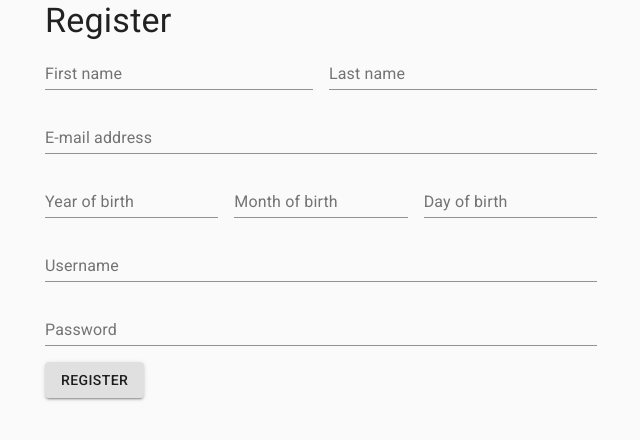
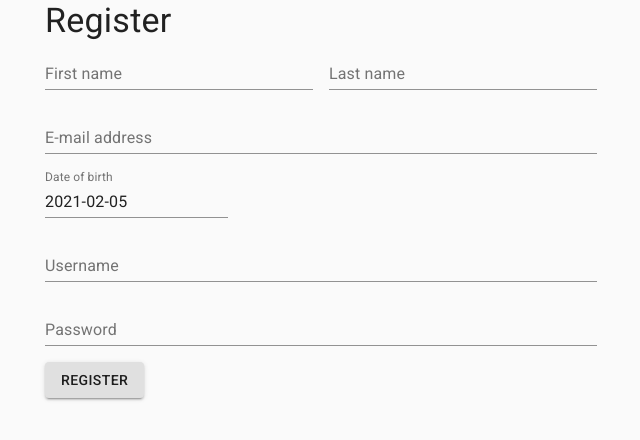
Before and after one commit to joaxcar/iv1201-group-5, a React (Create React App) app in the folder frontend/: page / in a window 1280 px wide. Shown: the top 440 px of the page, without its empty margins (319-959 px from the left). Built offline with nearby package versions, Linux system fonts and the light colour scheme.

Commit message:
Add datepicker component

```diff
--- a/frontend/package.json
+++ b/frontend/package.json
@@ -3,11 +3,14 @@
   "version": "0.1.0",
   "private": true,
   "dependencies": {
+    "@date-io/moment": "^1.3.13",
     "@hookform/resolvers": "^1.3.4",
     "@material-ui/core": "^4.11.3",
+    "@material-ui/pickers": "^3.2.10",
     "@testing-library/jest-dom": "^5.11.4",
     "@testing-library/react": "^11.1.0",
     "@testing-library/user-event": "^12.1.10",
+    "moment": "^2.29.1",
     "react": "^17.0.1",
     "react-dom": "^17.0.1",
     "react-hook-form": "^6.15.1",
--- a/frontend/src/App.jsx
+++ b/frontend/src/App.jsx
@@ -1,4 +1,6 @@
 import CssBaseline from "@material-ui/core/CssBaseline";
+import MomentUtils from "@date-io/moment";
+import { MuiPickersUtilsProvider } from "@material-ui/pickers";
 
 import Registration from "./Registration";
 
@@ -6,7 +8,9 @@ function App() {
 	return (
 		<>
 			<CssBaseline />
-			<Registration />
+			<MuiPickersUtilsProvider utils={MomentUtils}>
+				<Registration />
+			</MuiPickersUtilsProvider>
 		</>
 	);
 }
--- a/frontend/src/Registration.jsx
+++ b/frontend/src/Registration.jsx
@@ -1,3 +1,4 @@
+import { useState } from "react";
 import {
 	Container,
 	TextField,
@@ -5,7 +6,8 @@ import {
 	Typography,
 	Button,
 } from "@material-ui/core";
-import { useForm } from "react-hook-form";
+import { useForm, Controller } from "react-hook-form";
+import { DatePicker } from "@material-ui/pickers";
 import { yupResolver } from "@hookform/resolvers/yup";
 import * as yup from "yup";
 
@@ -13,19 +15,25 @@ const validationSchema = yup.object().shape({
 	firstName: yup.string().required(),
 	lastName: yup.string().required(),
 	email: yup.string().email().required(),
-	birthYear: yup.number().positive().required(),
-	birthMonth: yup.number().min(1).max(12).required(),
-	birthDay: yup.number().min(1).max(31).required(),
+	dateOfBirth: yup.date().required(),
 	username: yup.string().required(),
 	password: yup.string().required().min(8),
 });
 
 function Registration() {
-	const { register, handleSubmit, errors: validationErrors } = useForm({
+	const [date, setDate] = useState(new Date());
+
+	const {
+		register,
+		handleSubmit,
+		errors: validationErrors,
+		control,
+	} = useForm({
 		resolver: yupResolver(validationSchema),
 	});
 
 	function onSubmit(validatedData, event) {
+		const MONTH_ADJUSTER = 1;
 		event.preventDefault();
 		event.target.reset();
 
@@ -36,14 +44,18 @@ function Registration() {
 			},
 			email: validatedData.email,
 			dateOfBirth: {
-				year: validatedData.birthYear,
-				month: validatedData.birthMonth,
-				day: validatedData.birthDay,
+				date: {
+					year: validatedData.dateOfBirth.getFullYear(),
+					month:
+						validatedData.dateOfBirth.getMonth() + MONTH_ADJUSTER,
+					day: validatedData.dateOfBirth.getDate(),
+				},
 			},
 			username: validatedData.username,
 			password: validatedData.password,
 		};
 
+		// TODO: POST DATA
 		console.log(formattedRegistrationData);
 	}
 
@@ -94,44 +106,33 @@ function Registration() {
 							}
 						/>
 					</Grid>
-					<Grid item xs={6} md={4}>
-						<TextField
-							label="Year of birth"
-							name="birthYear"
-							inputRef={register}
-							error={validationErrors.birthYear ? true : false}
-							helperText={
-								validationErrors.birthYear
-									? "Year of birth is required and should be a number"
-									: null
-							}
-						></TextField>
-					</Grid>
-					<Grid item xs={6} md={4}>
-						<TextField
-							label="Month of birth"
-							name="birthMonth"
-							inputRef={register}
-							error={validationErrors.birthMonth ? true : false}
-							helperText={
-								validationErrors.birthMonth
-									? "Month of birth is required and should be a number between 1-12"
-									: null
-							}
-						></TextField>
-					</Grid>
-					<Grid item xs={6} md={4}>
-						<TextField
-							label="Day of birth"
-							name="birthDay"
-							inputRef={register}
-							error={validationErrors.birthDay ? true : false}
-							helperText={
-								validationErrors.birthDay
-									? "Day of birth is required and should be a number between 1-31"
-									: null
-							}
-						></TextField>
+					<Grid item>
+						<Controller
+							name="dateOfBirth"
+							control={control}
+							defaultValue={date}
+							render={() => (
+								<DatePicker
+									value={date}
+									onChange={setDate}
+									variant="inline"
+									autoOk
+									label="Date of birth"
+									openTo="year"
+									format="yyyy-MM-DD"
+									error={
+										validationErrors.dateOfBirth
+											? true
+											: false
+									}
+									helperText={
+										validationErrors.dateOfBirth
+											? "banan"
+											: null
+									}
+								/>
+							)}
+						></Controller>
 					</Grid>
 					<Grid item xs={12}>
 						<TextField
```
Also changed, not shown: 1 other file (tests, documents, lock files or other folders).
